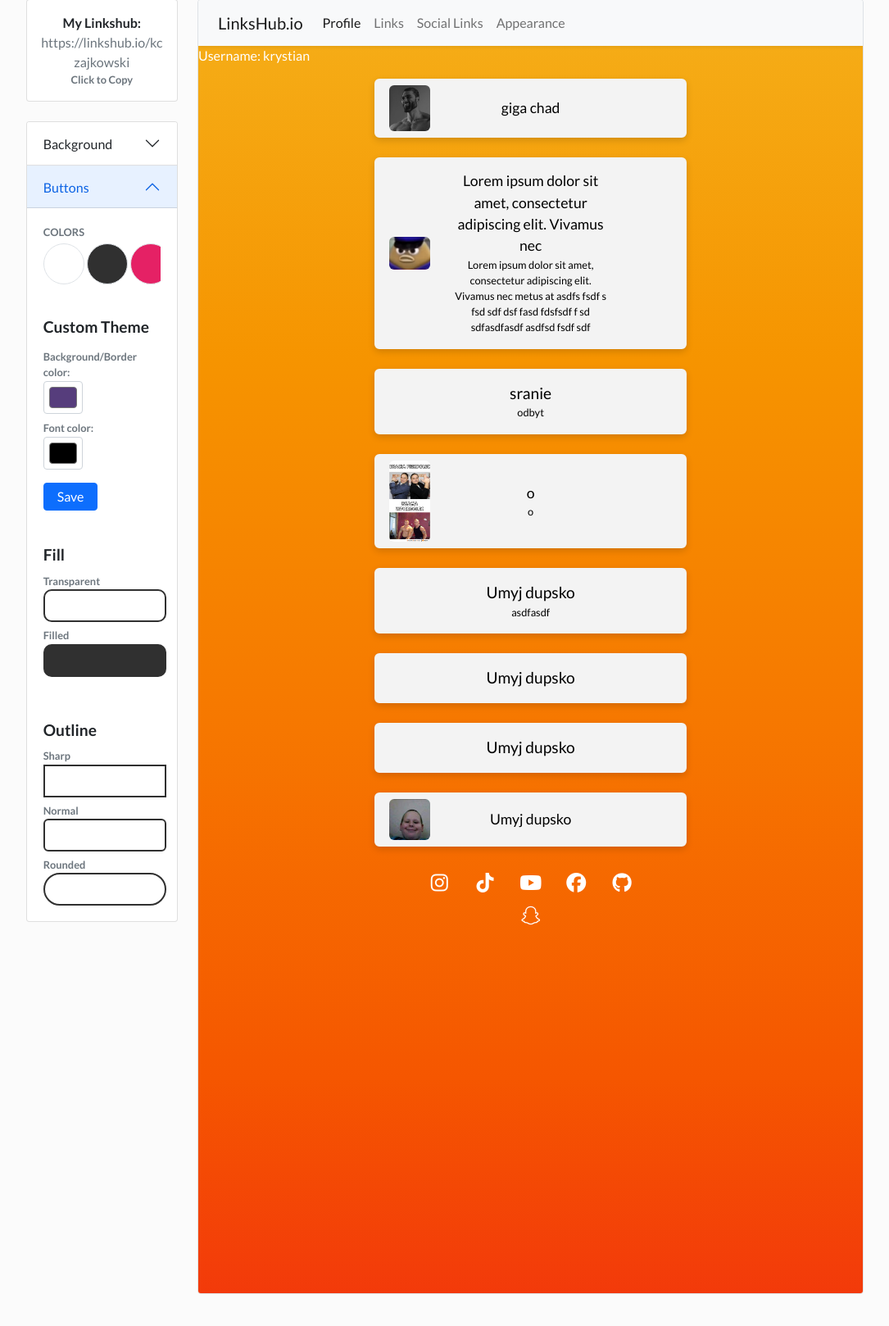
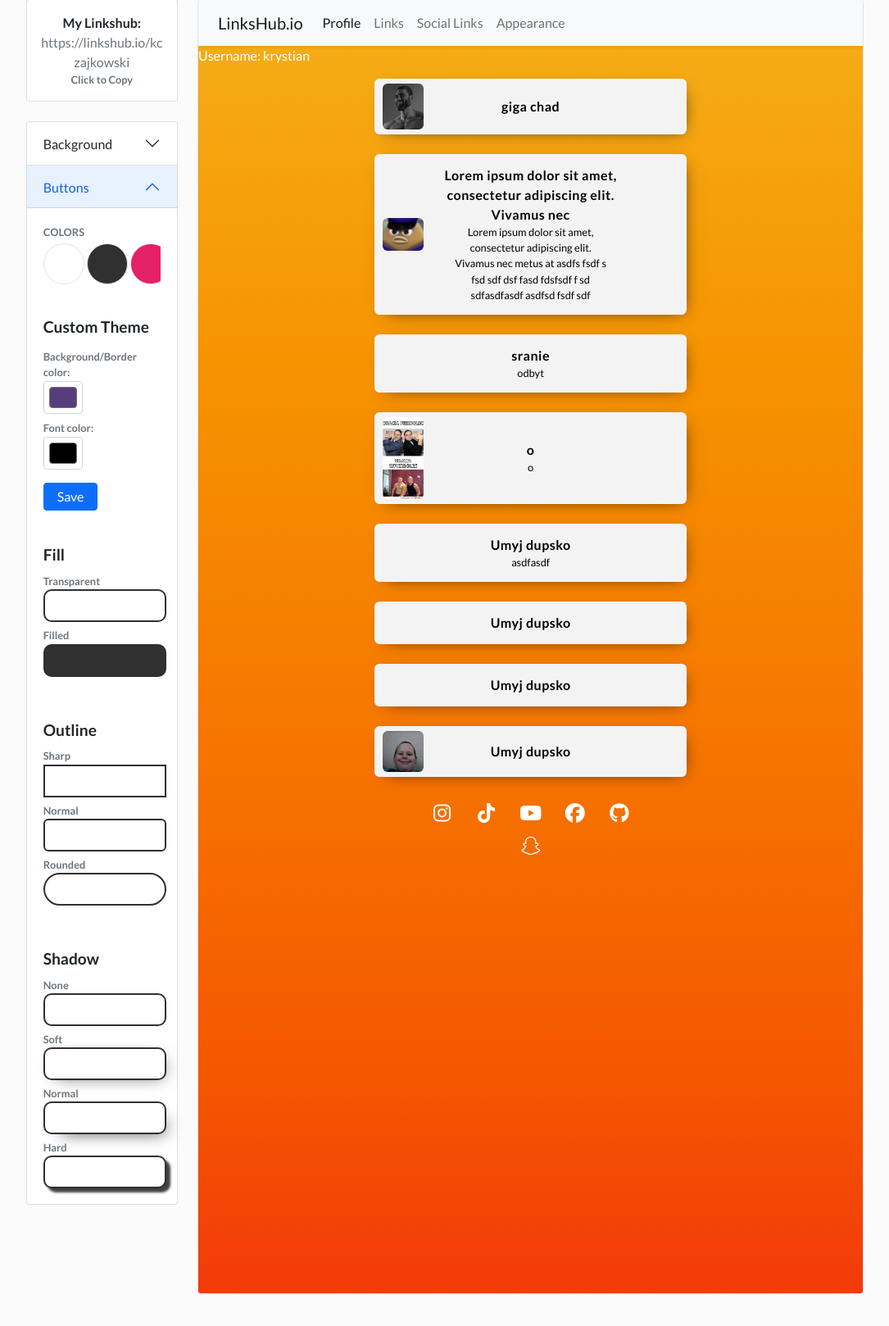
Before and after one commit to krysczajkowski/linkshub, a Django app: page /profile/appearance/background in a window 1280 px wide, after a click on "Buttons". Shown: the part 81-1699 px from the top of the page at 82% size, without its empty margins (97-1182 px from the left). Run offline with Django 3.2, Linux system fonts and the light colour scheme; a user stored in the database is signed in; data comes from the database, SQL or seed files in the repository; both versions use the stored data as it was after the commit; some libraries are stand-ins or nearby versions.

Commit message:
Button shadow

```diff
--- a/account/views.py
+++ b/account/views.py
@@ -57,6 +57,7 @@ def profile(request):
         btn_bg_color = 'transparent'
 
     btn_outline = theme_data.button_outline
+    btn_shadow = theme_data.button_shadow
 
     platforms = UserPlatform.objects.filter(user=request.user, username__gt='',username__isnull=False)
 
@@ -70,6 +71,7 @@ def profile(request):
         'btn_border_color': btn_border_color,
         'platforms': platforms,
         'btn_outline': btn_outline,
+        'btn_shadow': btn_shadow
     }
 
     return render(request, 'account/profile.html', context)
--- a/appearance/models.py
+++ b/appearance/models.py
@@ -62,6 +62,7 @@ class UserTheme(models.Model):
     custom_button_theme = models.ForeignKey(CustomButtonTheme, on_delete=models.CASCADE, null=True, blank=True)
     button_fill = models.CharField(max_length=120, blank=True)
     button_outline = models.CharField(max_length=120, blank=True)
+    button_shadow = models.CharField(max_length=120, blank=True)
 
     def __str__(self):
         return f'{self.user.username}'
--- a/appearance/urls.py
+++ b/appearance/urls.py
@@ -10,4 +10,5 @@ urlpatterns = [
     path('button/custom/choose', views.choose_custom_button.as_view(), name='choose_custom_button'),
     path('button/fill', views.button_fill.as_view(), name='button_fill'),
     path('button/outline', views.choose_outline.as_view(), name='choose_outline'),
+    path('button/shadow', views.choose_shadow.as_view(), name='choose_shadow'),
 ]
--- a/appearance/views.py
+++ b/appearance/views.py
@@ -172,3 +172,24 @@ class choose_outline(View):
             return JsonResponse({'error': 'Error: unauthorized operation.'}, status=409)
 
         return JsonResponse({'success': True})
+
+
+class choose_shadow(View):
+    def post(self, request):
+        data = json.loads(request.body)
+        shadow = data['shadow']
+
+        acceptable_shadows = ['shadow-none', 'shadow-soft', 'shadow-normal', 'shadow-hard']
+
+        if shadow in acceptable_shadows:
+            try:
+                user_theme = UserTheme.objects.get(user=request.user)
+                user_theme.button_shadow = shadow
+                user_theme.save()
+
+            except:
+                return JsonResponse({'error': 'Error: unauthorized operation.'}, status=409)
+        else:
+            return JsonResponse({'error': 'Error: unauthorized operation.'}, status=409)
+
+        return JsonResponse({'success': True})
--- a/linkshub/static/css/account_main.css
+++ b/linkshub/static/css/account_main.css
@@ -51,7 +51,7 @@ a{text-decoration: none}
 }
 
 .platform-link:hover {
-    transform: scale(1.15) rotate(5deg);
+    transform: scale(1.15);
     cursor: pointer;
 }
 
@@ -68,16 +68,36 @@ a{text-decoration: none}
     border-radius: 40px!important;
 }
 
-/* THEME BUTTONS */
-
-.link-btn {
-    box-shadow: 0 .2rem .5rem rgba(0,0,0,.15)!important
+/* SHADOWS */
+.shadow-none {
+    box-shadow: 0;
 }
 
-.link-btn:hover {
-    box-shadow: 0 .1rem .2rem rgba(0,0,0,.15)!important
+.shadow-soft {
+    box-shadow: 5px 5px 20px -10px rgba(0,0,0,0.75);
 }
 
+.shadow-soft:hover {
+    box-shadow: 2px 2px 10px -5px rgba(0,0,0,0.75);
+}
+
+.shadow-normal {
+    box-shadow: 10px 10px 20px -12px rgba(0,0,0,0.75);
+}
+
+.shadow-normal:hover {
+    box-shadow: 5px 5px 10px -6px rgba(0,0,0,0.75);
+}
+
+.shadow-hard {
+    box-shadow: 5px 5px 3px 0px rgba(0,0,0,0.75);
+}
+
+.shadow-hard:hover {
+    box-shadow: 3px 3px 2px 0px rgba(0,0,0,0.75);
+}
+
+/* THEME BUTTONS */
 .btn-transparent {
     background-color: #fff;
     border: 2px solid #303030;
@@ -104,11 +124,6 @@ a{text-decoration: none}
         width: 100%;
     }
 
-    .link-title {
-        padding-left: 10px;
-        padding-right: 10px;
-    }
-
     .link-description {
         padding-left: 10px;
         padding-right: 10px;
@@ -119,11 +134,6 @@ a{text-decoration: none}
 @media only screen and (min-width: 600px) {
     .platform-text {
         width: 100%;
-    }
-
-    .link-title {
-        padding-left: 10px;
-        padding-right: 10px;
     }
 
     .link-description {
--- a/linkshub/static/js/background.js
+++ b/linkshub/static/js/background.js
@@ -207,7 +207,6 @@ btn_outline = document.querySelectorAll('.choose_outline')
 btn_outline.forEach(item => {
     item.addEventListener('click', (e) => {
         const outline = item.dataset.outline
-        console.log(outline)
 
         fetch('button/outline', {
             body: JSON.stringify({'outline': outline}),
@@ -228,3 +227,30 @@ btn_outline.forEach(item => {
 
     })
 })
+
+
+btn_shadow = document.querySelectorAll('.choose_shadow')
+btn_shadow.forEach(item => {
+    item.addEventListener('click', (e) => {
+        const shadow = item.dataset.shadow
+        console.log(shadow)
+
+        fetch('button/shadow', {
+            body: JSON.stringify({'shadow': shadow}),
+            method: 'POST',
+            headers: {
+                'Accept': 'application/json',
+                'Content-Type': 'application/json; charset=UTF-8',
+                'X-CSRFToken': csrftoken
+            },
+        }).then(res=>res.json()).then(data=>{
+            console.log('data', data)
+            if(data.error) {
+                alert(data.error)
+            } else {
+                load_profile()
+            }
+        });
+
+    })
+})
--- a/templates/account/links.html
+++ b/templates/account/links.html
@@ -18,10 +18,10 @@
         {% if link.image %}
         <div class="card shadow-sm mb-3">
           <div class="row g-0">
-            <div class="col-3 col-md-2">
+            <div class="col-2 col-md-1">
                 <img src="{{ link.image.url }}" class="img-fluid rounded" alt="...">
             </div>
-            <div class="col-7 col-md-9">
+            <div class="col-8 col-md-10">
               <div class="card-body py-1 pl-0">
                 <h5 class="mt-2">{{ link.title }}</h5>
                 <p class="mb-1">{{ link.description }}</p>
--- a/templates/account/profile.html
+++ b/templates/account/profile.html
@@ -34,21 +34,21 @@
             <div class="col-12 col-md-10 offset-md-1 col-xl-6 offset-xl-3">
                 <div class="row my-2">
                     <div class="d-grid gap-2">
-                        <a href="#" class="btn {{btn_outline}} link-btn mt-2 mx-0 row d-flex" target="_blank" style='background-color: {{btn_bg_color}}; color: {{btn_font_color}}; border: 2px solid {{btn_border_color}};'>
+                        <a href="#" class="btn {{btn_outline}} mt-2 mx-0 row d-flex px-2 py-1 {{btn_shadow}}" target="_blank" style='background-color: {{btn_bg_color}}; color: {{btn_font_color}}; border: 2px solid {{btn_border_color}};'>
                             {% if link.image %}
-                            <div class="col-1 col-md-2 ms-2 ms-md-0  d-flex align-items-center justify-content-center">
+                            <div class="col-1 col-md-2 d-flex align-items-center justify-content-start p-0">
                                 <img src="{{ link.image.url }}" class="{{btn_outline}} link-image-size">
                             </div>
-                            <div class="col-9 col-md-8 py-2  d-flex align-items-center justify-content-center">
+                            <div class="col-9 col-md-8 py-2 ms-2 ms-md-0 d-flex align-items-center justify-content-center">
                                 <div class="d-flex flex-column text-center">
-                                    <span class='font-size-11 link-title'>{{ link.title }}</span>
+                                    <span class='font-size-1'><strong style="letter-spacing: 0.5px;">{{ link.title }}</strong></span>
                                     <span class="font-size-08 link-description">{{ link.description }}</span>
                                 </div>
                             </div>
                             {% else %}
                             <div class="col-12 py-2">
                                 <div class="d-flex flex-column text-center">
-                                    <span class='font-size-12'>{{ link.title }}</span>
+                                    <span class='font-size-1'><strong style="letter-spacing: 0.5px;">{{ link.title }}</strong></span>
                                     <span class='font-size-08'>{{ link.description }}</span>
                                 </div>
                             </div>
@@ -60,7 +60,7 @@
             {% endfor %}
         </div>
 
-        <div class="row pb-3">
+        <div class="row pb-3 mx-0">
             <div class="col-10 offset-1 col-md-8 offset-md-2 col-xl-4 offset-xl-4">
                 <div class="row">
                 {% for platform in platforms %}
--- a/templates/appearance/background.html
+++ b/templates/appearance/background.html
@@ -136,6 +136,23 @@
                             <button class='btn-transparent outline-rounded choose_outline' id='btn-transparent' data-outline='outline-rounded'></button>
 
                         </div>
+
+                        <div class='mt-5'>
+                            <p class="form-label fw-bold font-size-12">Shadow</p>
+
+                            <p for="background_color" class='fw-bold font-size-08 text-muted mb-0 mt-1'>None</p>
+                            <button class='btn-transparent choose_shadow shadow-none' data-shadow='shadow-none'></button>
+
+                            <p for="background_color" class='fw-bold font-size-08 text-muted mb-0 mt-1'>Soft</p>
+                            <button class='btn-transparent choose_shadow shadow-soft' data-shadow='shadow-soft'></button>
+
+                            <p for="background_color" class='fw-bold font-size-08 text-muted mb-0 mt-1'>Normal</p>
+                            <button class='btn-transparent choose_shadow shadow-normal' data-shadow='shadow-normal'></button>
+
+                            <p for="background_color" class='fw-bold font-size-08 text-muted mb-0 mt-1'>Hard</p>
+                            <button class='btn-transparent choose_shadow shadow-hard' data-shadow='shadow-hard'></button>
+
+                        </div>
                     </div>
                   </div>
                 </div>
```
Also changed, not shown: appearance/migrations/0016_usertheme_button_shadow.py (added), db.sqlite3, media/link_img/3majsietam.jpg (added).
